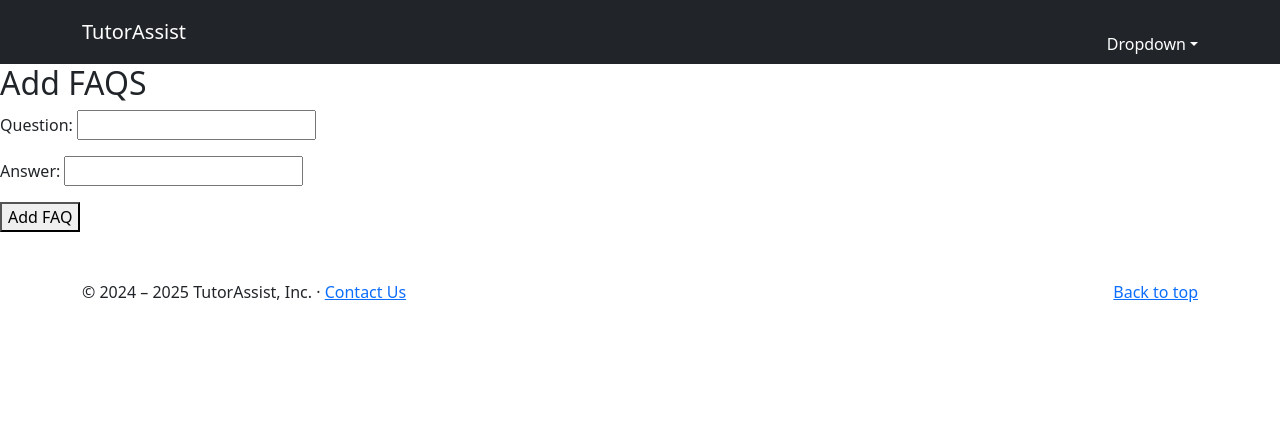
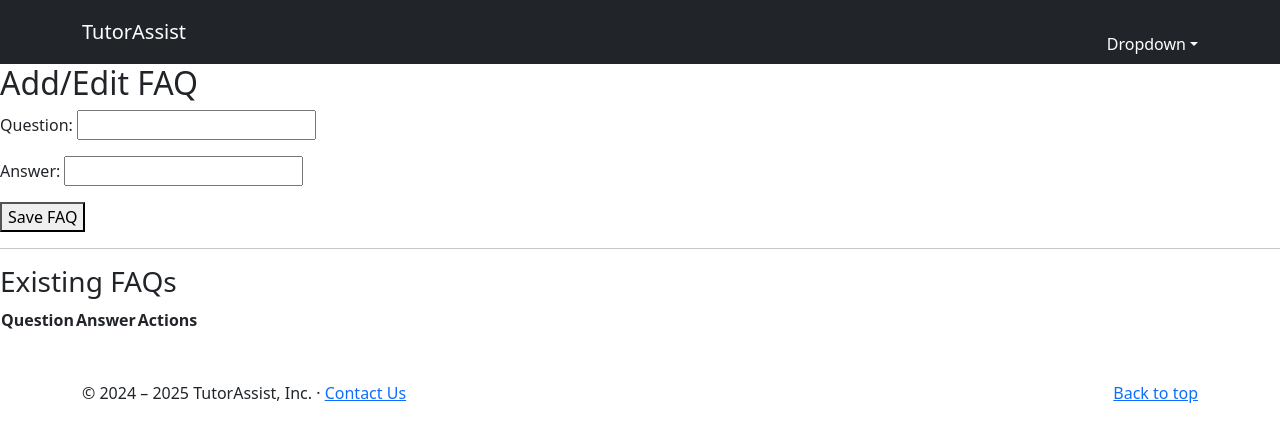
Before and after one commit to Black-Dragon-Kalameet/TutorSystem, a Django app: page /addfaq in a window 1280 px wide. Shown: the top 442 px of the page. Run offline with Django 4.2, Linux system fonts and the light colour scheme; data that the repository does not hold is empty; some libraries are stand-ins or nearby versions.

Commit message:
added test system and edit and delete for faq

```diff
--- a/main/forms.py
+++ b/main/forms.py
@@ -33,3 +33,19 @@ class faqform(forms.ModelForm):
     class Meta:
         model = models.faq
         fields = ['question','answer']
+
+
+class testform(forms.ModelForm):
+     class Meta:
+          model = models.test
+          fields = ['testname']
+
+class qform(forms.ModelForm):
+     class Meta:
+          model = models.quesntione
+          fields = ['quesntionw']
+
+class ansform(forms.ModelForm):
+     class Meta:
+          model = models.quesntione
+          fields = ['answerw']
--- a/main/models.py
+++ b/main/models.py
@@ -67,3 +67,20 @@ class faq(models.Model):
 
     def __str__(self):
      return self.question
+
+
+
+class test(models.Model):
+    testname = models.CharField(max_length=200)
+    examinee = models.ForeignKey(student, on_delete=models.SET_NULL, blank=True, null=True)
+
+    def __str__(self):
+     return self.testname
+
+class quesntione(models.Model):
+   quesntionw = models.CharField(max_length=200)
+   answerw = models.CharField(max_length=200)
+   test = models.ForeignKey(test, related_name='questions', on_delete=models.CASCADE)
+
+   def __str__(self):
+     return self.quesntionw
--- a/main/templates/addfaq.html
+++ b/main/templates/addfaq.html
@@ -1,10 +1,36 @@
 {% extends 'base.html' %}
 {% block content %}
-<h2>Add FAQS</h2>
+<h2>Add/Edit FAQ</h2>
+
 <form method="post">
-{% csrf_token %}
-{{ form.as_p }}
-<button type="submit">Add FAQ</button>
+    {% csrf_token %}
+    {{ form.as_p }}
+    <button type="submit">Save FAQ</button>
 </form>
 
+<hr>
+
+<h3>Existing FAQs</h3>
+<table>
+    <thead>
+        <tr>
+            <th>Question</th>
+            <th>Answer</th>
+            <th>Actions</th>
+        </tr>
+    </thead>
+    <tbody>
+        {% for faq in faqs %}
+        <tr>
+            <td>{{ faq.question }}</td>
+            <td>{{ faq.answer }}</td>
+            <td>
+                <a href="{% url 'editfaq' faq.id %}">Edit</a>
+                |
+                <a href="{% url 'deletefaq' faq.id %}" onclick="return confirm('Are you sure you want to delete this FAQ?')">Delete</a>
+            </td>
+        </tr>
+        {% endfor %}
+    </tbody>
+</table>
 {% endblock %}
--- a/main/templates/base.html
+++ b/main/templates/base.html
@@ -26,15 +26,19 @@
               <li><a class="dropdown-item" href="{% url 'library' %}">library</a></li>
 
               {% else %}
+
+              <li><a class="dropdown-item" href="{% url 'selecttest' %}">View tests</a></li>
+              <li><a class="dropdown-item" href="{% url 'selecttest2' %}">answer test</a></li>
               <li><a class="dropdown-item" href="{% url 'library' %}">library</a></li>
               <li><a class="dropdown-item" href="{% url 'message' %}">Message</a></li>
               <li><a class="dropdown-item" href="{% url 'showfaq' %}">show faq</a></li>
-              <li><a class="dropdown-item" href="{% url 'logouta' %}">Logout</a></li>
               {% if request.session.tutorlogin %}
               <li><a class="dropdown-item" href="{% url 'addfaq' %}">add faq</a></li>
+              <li><a class="dropdown-item" href="{% url 'addtests' %}">add test</a></li>
               {% endif %}
 
               {% endif %}
+              <li><a class="dropdown-item" href="{% url 'logouta' %}">Logout</a></li>
             </ul>
           </li>
 
--- a/main/urls.py
+++ b/main/urls.py
@@ -17,6 +17,16 @@ urlpatterns =[
     path('contactus/', views.contactus, name='contactus'),
     path('showfaq', views.showfaq, name='showfaq'),
     path('addfaq', views.addfaq, name='addfaq'),
+    path('faqs/edit/<int:id>/', views.editfaq, name='editfaq'),
+    path('faqs/delete/<int:id>/', views.deletefaq, name='deletefaq'),
+    path('tests/addtests/', views.addtest, name='addtests'),
+    path('tests/addquestion/<int:test_id>', views.addquestion, name='addquestion'),
+    path('selecttest/', views.selecttest, name='selecttest'),
+    path('viewtest/<int:test_id>/', views.viewtest, name='viewtest'),
+    path('selecttest2/', views.selecttest2, name='selecttest2'),
+    path('answertest/<int:test_id>/', views.answertest, name='answertest'),
+
+
 
 ]
 #If DEBUG is True, serve media files (like images) during development
--- a/main/views.py
+++ b/main/views.py
@@ -122,11 +122,7 @@ def message(request, recipient_id=None):
             message_instance.save()
             return redirect('message', recipient_id=recipient_id)
 
-    return render(request, 'message.html', {
-        'allmessages': allmessages,
-        'form': form,
-        'recipient': recipient,
-    })
+    return render(request, 'message.html', {'allmessages': allmessages,'form': form,'recipient': recipient,})
 
 
 def select_recipient(request):
@@ -165,11 +161,119 @@ def addfaq(request):
             faqq = form.save(commit=False)
             tutorid =  models.tutor.objects.get(id=request.session['tutorid'])
             if not tutorid:
-                return redirect('login')
+                return redirect('home')
             faqq.creator = tutorid
             faqq.save()
             return redirect('showfaq')
     else:
         form = forms.faqform()
 
-    return render(request, 'addfaq.html', {'form': form})
+    faqs = models.faq.objects.all()
+    return render(request, 'addfaq.html', {'form': form, 'faqs': faqs})
+
+
+
+def editfaq(request, id):
+    faqq = models.faq.objects.get(id=id)
+    if request.method == 'POST':
+        form = forms.faqform(request.POST, instance=faqq)
+        if form.is_valid():
+            form.save()
+            return redirect('addfaq')  # Redirect back to Add page after editing
+    else:
+        form = forms.faqform(instance=faqq)
+
+    faqs = models.faq.objects.all()
+    return render(request, 'addfaq.html', {'form': form, 'faqs': faqs})
+
+
+
+
+def deletefaq(request, id):
+    faqq = models.faq.objects.get(id=id)
+    faqq.delete()
+    return redirect('showfaq')
+
+
+
+def addtest(request):
+    alltests = models.test.objects.all()
+
+    if request.method == 'POST':
+        form = forms.testform(request.POST)
+        if form.is_valid():
+
+            new_test = form.save(commit=False)
+            new_test.save()
+
+
+            return redirect('addtests')
+    else:
+        form = forms.testform()
+
+    return render(request, 'tests/addtests.html', {'form': form, 'alltests':alltests})
+
+
+
+def addquestion(request, test_id):
+    test = models.test.objects.get(id=test_id)
+
+    if request.method == 'POST':
+        form = forms.qform(request.POST)
+        if form.is_valid():
+            question = form.save(commit=False)
+            question.test = test  # Link the question to the selected test
+            question.save()
+            return redirect('addquestion', test_id=test.id)  # Redirect to the same page after saving
+    else:
+        form = forms.qform()
+
+    return render(request, 'tests/addquestion.html', {'form': form, 'test': test})
+
+
+def selecttest(request):
+    tests = models.test.objects.all()
+
+    return render(request, 'tests/selecttest.html', {'tests': tests})
+
+def viewtest(request, test_id):
+    test = models.test.objects.get(id=test_id)
+
+    questions = test.questions.all()
+
+    return render(request, 'tests/viewtest.html', {'test': test, 'questions': questions})
+
+
+from django.shortcuts import render, get_object_or_404, redirect
+from . import models
+
+def answertest(request, test_id):
+
+    test = models.test.objects.get(id=test_id)
+    questions = test.questions.all()
+
+    if 'slogin' in request.session and request.session['slogin'] == True:
+        examerid = request.session.get('studentid')
+
+        examinee = models.student.objects.get(id=examerid)
+
+        if not test.examinee:
+            test.examinee = examinee
+            test.save()
+
+    if request.method == 'POST':
+        for question in questions:
+            answer_key = f'answer_{question.id}'
+            answer = request.POST.get(answer_key)
+            if answer:
+                question.answerw = answer
+                question.save()
+
+        return redirect('home')
+    return render(request, 'tests/answertest.html', {'test': test, 'questions': questions})
+
+
+def selecttest2(request):
+    tests = models.test.objects.all()
+
+    return render(request, 'tests/selecttest2.html', {'tests': tests})
```
Also changed, not shown: main/templates/editfaq.html (added, +9 -0 lines), main/templates/tests/addquestion.html (added, +10 -0 lines), main/templates/tests/addtests.html (added, +17 -0 lines), main/templates/tests/answertest.html (added, +16 -0 lines), main/templates/tests/selecttest.html (added, +13 -0 lines), main/templates/tests/selecttest2.html (added, +12 -0 lines), main/templates/tests/viewtest.html (added, +15 -0 lines), main/migrations/0011_test_quesntione.py (added), 1 other file.
